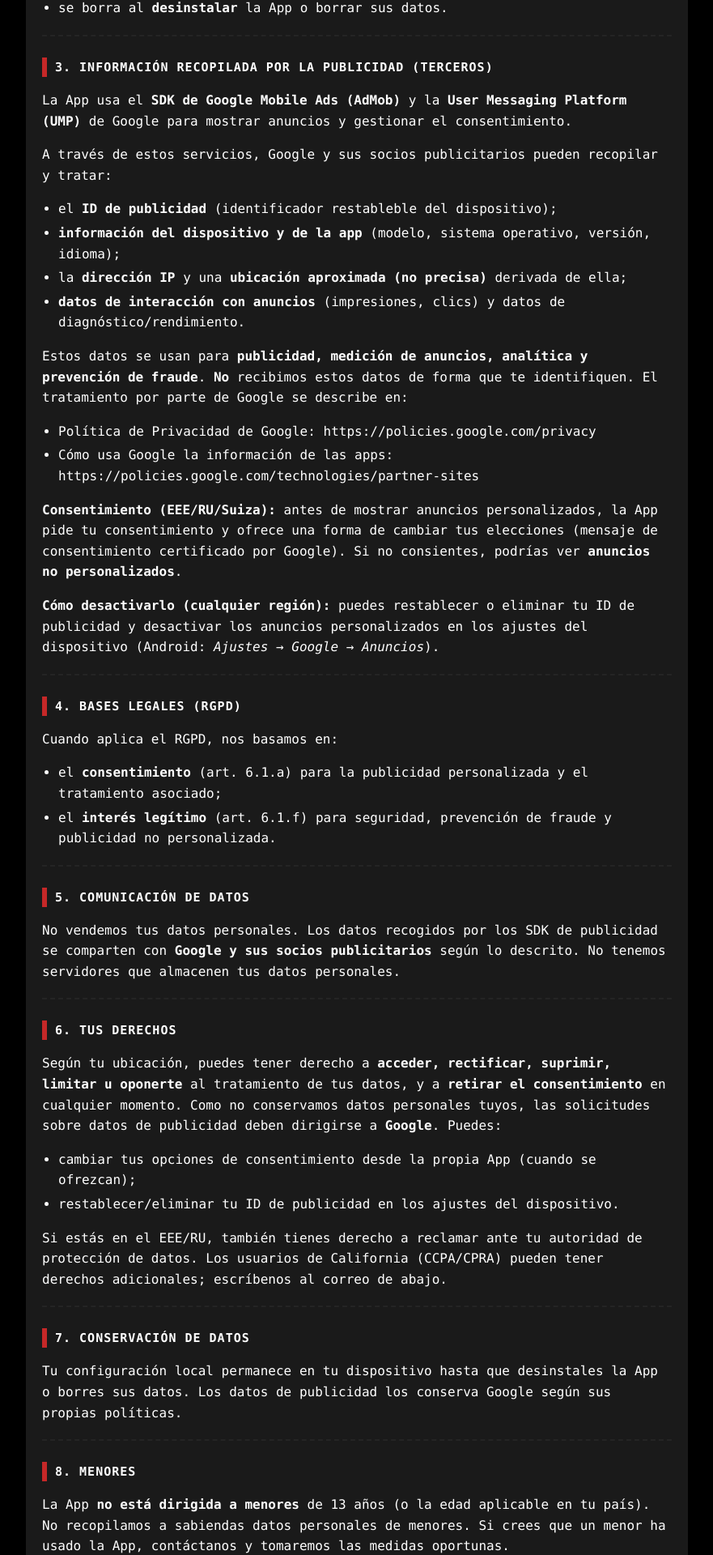
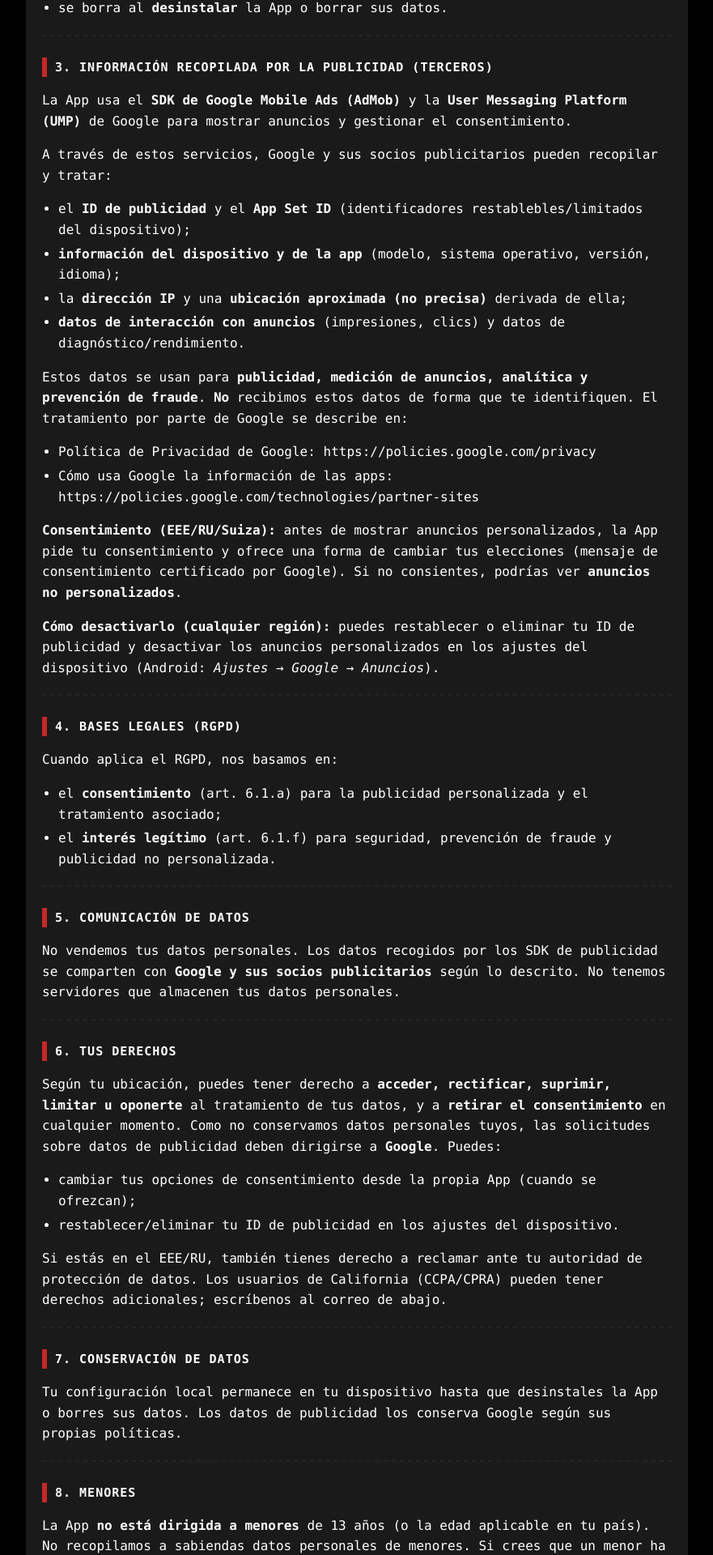
Before and after one commit to THORODER/texled-legal, a Jekyll site: the page built from privacy-es.md, in a window 1280 px wide. Shown: the part 939-2859 px from the top of the page at 81% size, without its empty margins (199-1080 px from the left). Built offline with Jekyll 4.4.1, drawn with Linux system fonts in a browser that asks for light colours.

Commit message:
Add files via upload

```diff
--- a/assets/css/texled.css
+++ b/assets/css/texled.css
@@ -1,4 +1,3 @@
-
 :root {
   --bg: #000000;
   --panel: #1A1A1A;
@@ -26,6 +25,7 @@ body {
   line-height: 1.6;
   font-family: ui-monospace, SFMono-Regular, Menlo, Consolas, "Liberation Mono", monospace;
   -webkit-font-smoothing: antialiased;
+  overflow-x: hidden;
 }
 
 .wrap {
@@ -117,6 +117,12 @@ body {
 }
 .content ul { padding-left: 20px; }
 .content li { margin: 4px 0; }
+.content p,
+.content li,
+.content a {
+  overflow-wrap: anywhere;
+  word-break: break-word;
+}
 
 .foot {
   margin-top: 26px;
--- a/privacy-es.md
+++ b/privacy-es.md
@@ -39,7 +39,7 @@ La App usa el **SDK de Google Mobile Ads (AdMob)** y la **User Messaging Platfor
 
 A través de estos servicios, Google y sus socios publicitarios pueden recopilar y tratar:
 
-- el **ID de publicidad** (identificador restableble del dispositivo);
+- el **ID de publicidad** y el **App Set ID** (identificadores restablebles/limitados del dispositivo);
 - **información del dispositivo y de la app** (modelo, sistema operativo, versión, idioma);
 - la **dirección IP** y una **ubicación aproximada (no precisa)** derivada de ella;
 - **datos de interacción con anuncios** (impresiones, clics) y datos de diagnóstico/rendimiento.
```
Also changed, not shown: privacy.md (+1 -1 lines).
